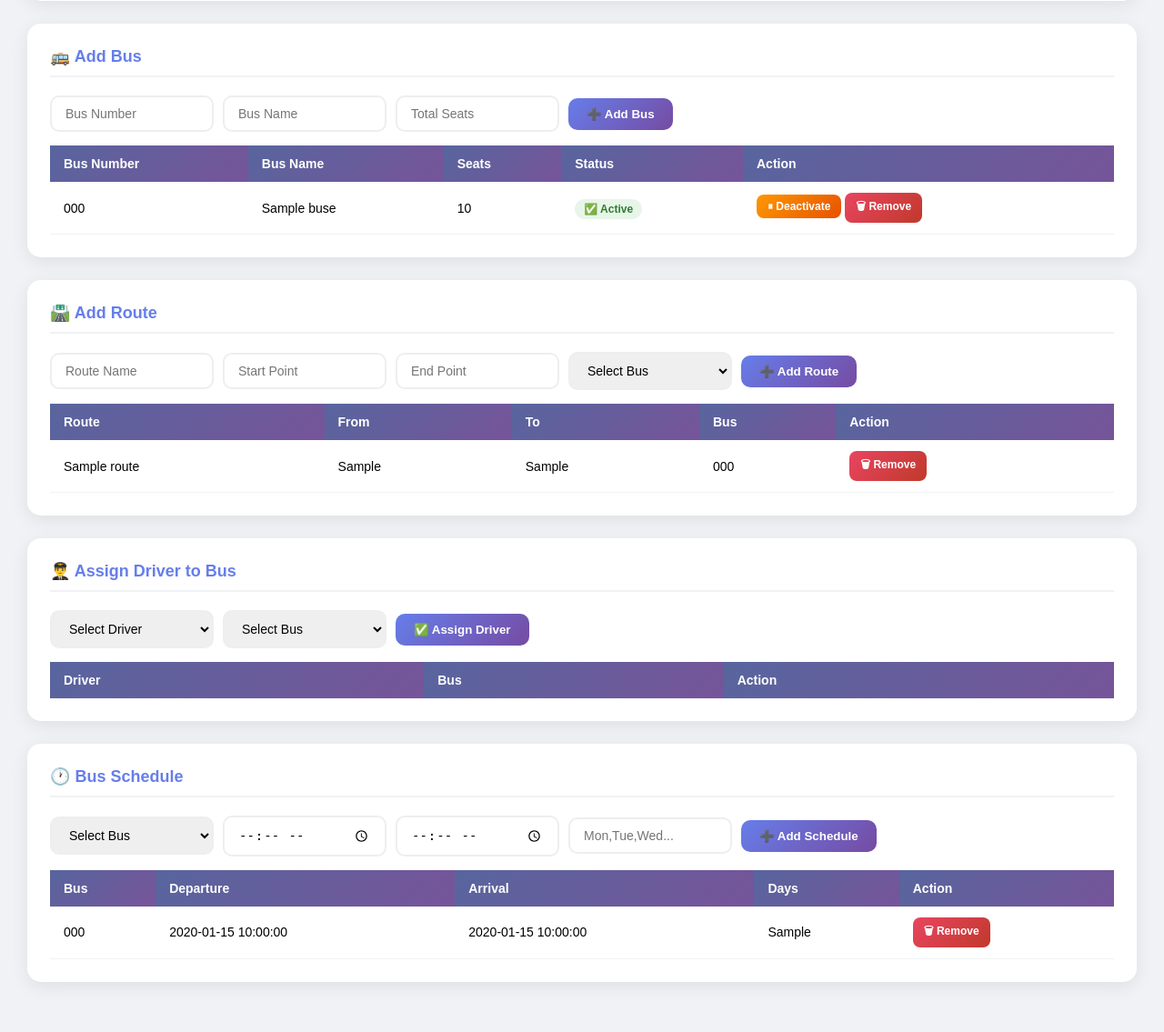
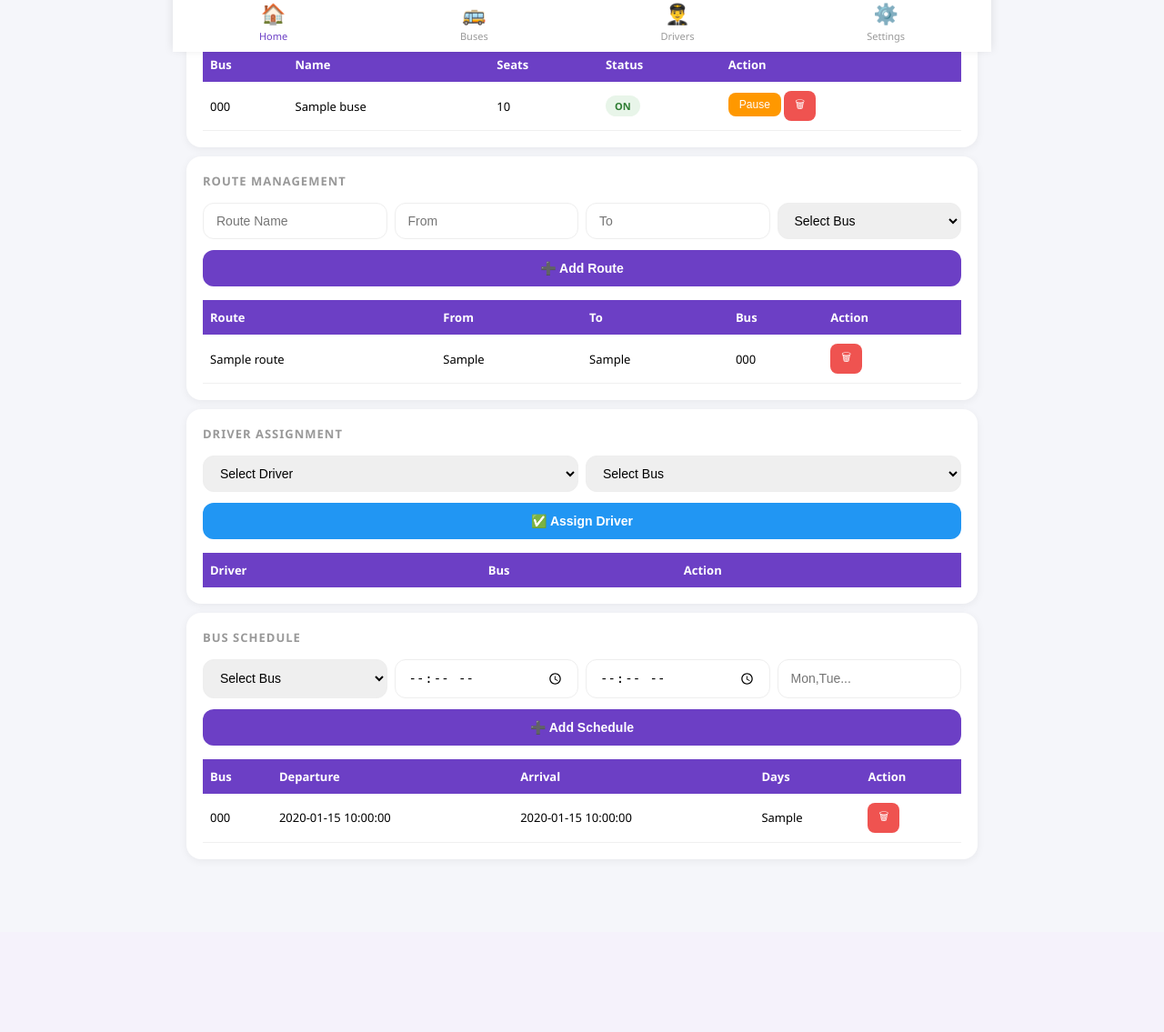
Before and after one commit to PR0810/Smart-Bus-Tracking, a Flask app: page /admin in a window 1280 px wide. Shown: the part 743-1878 px from the top of the page at 91% size. After the commit the page ends 1688 px from the top, so only its background shows below. Run offline with Flask 3, Linux system fonts and the light colour scheme; the visitor is signed in with stand-in values (Sample User, id 1); tables that the repository leaves empty or names only in its code hold one stand-in row (values such as "Sample post"); data that the repository does not hold is empty; some libraries are stand-ins or nearby versions.

Commit message:
new admin UI

```diff
--- a/templates/admin.html
+++ b/templates/admin.html
@@ -1,7 +1,7 @@
 <!doctype html>
 <html>
   <head>
-    <title>Admin Dashboard</title>
+    <title>Admin Panel</title>
     <link rel="icon" type="image/png" href="/static/bus.png" />
     <link
       rel="stylesheet"
@@ -9,6 +9,7 @@
     />
     <script src="https://unpkg.com/leaflet@1.9.4/dist/leaflet.js"></script>
     <script src="https://cdn.socket.io/4.5.0/socket.io.min.js"></script>
+    <meta name="viewport" content="width=device-width, initial-scale=1.0" />
     <style>
       * {
         margin: 0;
@@ -16,260 +17,328 @@
         box-sizing: border-box;
       }
       body {
-        font-family: Arial, sans-serif;
-        background: #f0f2f5;
+        font-family: "Segoe UI", sans-serif;
+        background: #f5f6fa;
       }
+
       .navbar {
-        background: linear-gradient(135deg, #667eea, #764ba2);
-        padding: 15px 30px;
+        background: #6c3fc5;
+        padding: 15px 20px;
         color: white;
         display: flex;
         justify-content: space-between;
         align-items: center;
-        box-shadow: 0 4px 15px rgba(0, 0, 0, 0.2);
+        position: sticky;
+        top: 0;
+        z-index: 100;
       }
       .navbar h1 {
-        font-size: 22px;
+        font-size: 18px;
       }
-      .navbar-links a,
-      .navbar-links button {
+      .navbar-right {
+        display: flex;
+        gap: 10px;
+        align-items: center;
+      }
+      .navbar-right a,
+      .navbar-right button {
         color: white;
         text-decoration: none;
         background: rgba(255, 255, 255, 0.2);
-        padding: 8px 15px;
-        border-radius: 8px;
-        margin-left: 10px;
+        padding: 7px 14px;
+        border-radius: 20px;
         border: none;
         cursor: pointer;
-        font-size: 14px;
+        font-size: 13px;
       }
-      .navbar-links a:hover,
-      .navbar-links button:hover {
-        background: rgba(255, 255, 255, 0.3);
+
+      .hero {
+        background: linear-gradient(135deg, #f0e6ff, #e8f4ff);
+        padding: 20px;
+        text-align: center;
       }
-      .container {
-        padding: 30px;
+      .hero h2 {
+        color: #6c3fc5;
+        font-size: 22px;
+        font-weight: 700;
       }
-      .stats {
+
+      .stats-grid {
         display: grid;
         grid-template-columns: repeat(3, 1fr);
-        gap: 20px;
-        margin-bottom: 25px;
+        gap: 12px;
+        padding: 15px;
       }
       .stat-card {
         background: white;
-        padding: 25px;
-        border-radius: 15px;
-        box-shadow: 0 5px 20px rgba(0, 0, 0, 0.08);
+        border-radius: 16px;
+        padding: 15px 10px;
         text-align: center;
-        border-top: 4px solid #667eea;
-        transition: 0.3s;
-      }
-      .stat-card:hover {
-        transform: translateY(-3px);
+        box-shadow: 0 2px 10px rgba(0, 0, 0, 0.06);
       }
       .stat-card h2 {
-        color: #667eea;
-        font-size: 42px;
-        font-weight: bold;
+        font-size: 28px;
+        font-weight: 800;
       }
       .stat-card p {
+        font-size: 12px;
         color: #888;
-        margin-top: 5px;
-        font-size: 14px;
+        margin-top: 3px;
       }
+      .stat-blue h2 {
+        color: #2196f3;
+      }
+      .stat-blue {
+        background: #e3f2fd;
+      }
+      .stat-green h2 {
+        color: #4caf50;
+      }
+      .stat-green {
+        background: #e8f5e9;
+      }
+      .stat-purple h2 {
+        color: #9c27b0;
+      }
+      .stat-purple {
+        background: #f3e5f5;
+      }
+
       .section {
         background: white;
-        padding: 25px;
-        border-radius: 15px;
-        box-shadow: 0 5px 20px rgba(0, 0, 0, 0.08);
-        margin-bottom: 25px;
+        margin: 10px 15px;
+        border-radius: 16px;
+        padding: 18px;
+        box-shadow: 0 2px 10px rgba(0, 0, 0, 0.06);
+      }
+      .section-title {
+        font-size: 13px;
+        font-weight: 700;
+        color: #999;
+        letter-spacing: 1px;
+        margin-bottom: 15px;
+        text-transform: uppercase;
       }
       .section h3 {
-        color: #667eea;
-        margin-bottom: 20px;
-        font-size: 18px;
-        padding-bottom: 10px;
-        border-bottom: 2px solid #f0f2f5;
+        color: #333;
+        font-size: 16px;
+        margin-bottom: 15px;
       }
+
       .form-row {
         display: flex;
-        gap: 10px;
+        gap: 8px;
         flex-wrap: wrap;
-        align-items: center;
-        margin-bottom: 15px;
+        margin-bottom: 12px;
       }
       input,
       select {
-        padding: 10px 15px;
-        border: 2px solid #eee;
-        border-radius: 10px;
+        padding: 10px 14px;
+        border: 1.5px solid #eee;
+        border-radius: 12px;
         font-size: 14px;
-        width: 180px;
+        flex: 1;
+        min-width: 120px;
         transition: 0.3s;
       }
       input:focus,
       select:focus {
-        border-color: #667eea;
+        border-color: #6c3fc5;
         outline: none;
       }
+
       .btn {
-        padding: 10px 20px;
-        background: linear-gradient(135deg, #667eea, #764ba2);
+        padding: 12px 20px;
+        background: #2196f3;
         color: white;
         border: none;
-        border-radius: 10px;
+        border-radius: 12px;
         cursor: pointer;
-        font-weight: bold;
+        font-weight: 700;
+        font-size: 14px;
+        width: 100%;
         transition: 0.3s;
       }
       .btn:hover {
-        transform: scale(1.02);
-        box-shadow: 0 5px 15px rgba(102, 126, 234, 0.4);
+        transform: scale(1.01);
+        opacity: 0.9;
+      }
+      .btn-purple {
+        background: #6c3fc5;
       }
       .btn-red {
-        background: linear-gradient(135deg, #e94560, #c0392b);
-      }
-      .btn-orange {
-        background: linear-gradient(135deg, #ff9800, #e65100);
-      }
-      .btn-red,
-      .btn-orange {
+        background: #ef5350;
         color: white;
         border: none;
         padding: 6px 12px;
         border-radius: 8px;
         cursor: pointer;
         font-size: 12px;
-        font-weight: bold;
       }
+      .btn-orange {
+        background: #ff9800;
+        color: white;
+        border: none;
+        padding: 6px 12px;
+        border-radius: 8px;
+        cursor: pointer;
+        font-size: 12px;
+      }
+
       table {
         width: 100%;
         border-collapse: collapse;
-        margin-top: 15px;
+        font-size: 13px;
       }
       th {
-        background: linear-gradient(135deg, #58659e, #765499);
+        background: #6c3fc5;
         color: white;
-        padding: 12px 15px;
+        padding: 10px 8px;
         text-align: left;
-        font-size: 14px;
       }
       td {
-        padding: 12px 15px;
-        border-bottom: 1px solid #f0f2f5;
-        font-size: 14px;
+        padding: 10px 8px;
+        border-bottom: 1px solid #f0f0f0;
       }
       tr:hover td {
-        background: #f8f9ff;
+        background: #f8f4ff;
       }
-      #map {
-        height: 400px;
-        border-radius: 12px;
+
+      .badge {
+        display: inline-block;
+        padding: 4px 10px;
+        border-radius: 20px;
+        font-size: 11px;
+        font-weight: 700;
       }
       .badge-active {
         background: #e8f5e9;
         color: #2e7d32;
-        padding: 4px 10px;
-        border-radius: 20px;
-        font-size: 12px;
-        font-weight: bold;
       }
       .badge-inactive {
         background: #ffebee;
         color: #c62828;
-        padding: 4px 10px;
-        border-radius: 20px;
-        font-size: 12px;
-        font-weight: bold;
       }
-      @media (max-width: 768px) {
-        .stats {
-          grid-template-columns: 1fr;
+
+      #map {
+        height: 300px;
+        border-radius: 12px;
+      }
+
+      .bottom-nav {
+        position: fixed;
+        bottom: 0;
+        width: 100%;
+        background: white;
+        display: flex;
+        justify-content: space-around;
+        padding: 10px 0;
+        box-shadow: 0 -2px 10px rgba(0, 0, 0, 0.1);
+        z-index: 100;
+      }
+      .bottom-nav a {
+        display: flex;
+        flex-direction: column;
+        align-items: center;
+        font-size: 11px;
+        color: #999;
+        text-decoration: none;
+        gap: 3px;
+      }
+      .bottom-nav a.active {
+        color: #6c3fc5;
+      }
+      .bottom-nav span {
+        font-size: 22px;
+      }
+
+      .content {
+        padding-bottom: 70px;
+      }
+
+      @media (min-width: 768px) {
+        .stats-grid {
+          grid-template-columns: repeat(6, 1fr);
         }
-        .container {
-          padding: 10px;
+        .content {
+          max-width: 900px;
+          margin: auto;
         }
-        input,
-        select {
-          width: 100%;
-        }
-        .btn {
-          width: 100%;
-          margin-top: 5px;
+        .bottom-nav {
+          max-width: 900px;
+          left: 50%;
+          transform: translateX(-50%);
         }
       }
+
       body.dark {
         background: #1a1a2e;
-        color: white;
       }
       body.dark .section,
       body.dark .stat-card {
         background: #16213e;
         color: white;
       }
-      body.dark table,
-      body.dark th,
       body.dark td {
+        border-color: #333;
+        color: #ccc;
+      }
+      body.dark .bottom-nav {
         background: #16213e;
-        color: white;
-        border-color: #333;
       }
-      body.dark input,
-      body.dark select {
-        background: #0f3460;
-        color: white;
-        border-color: #333;
-      }
-      body.dark tr:hover td {
+      body.dark .hero {
         background: #0f3460;
       }
     </style>
   </head>
   <body>
     <div class="navbar">
-      <h1>🚌 Admin Dashboard</h1>
-      <div class="navbar-links">
-        <a href="/bus_history">📍 History</a>
-        <a href="/profile">👤 Profile</a>
-        <button onclick="toggleDark()" id="darkBtn">🌙 Dark</button>
-        <a href="/logout">Logout</a>
+      <h1>👨‍💼 Admin Panel</h1>
+      <div class="navbar-right">
+        <a href="/profile">👤</a>
+        <a href="/bus_history">📍</a>
+        <button onclick="toggleDark()" id="darkBtn">🌙</button>
+        <a href="/logout">Exit</a>
       </div>
     </div>
 
-    <div class="container">
-      <div class="stats">
-        <div class="stat-card">
+    <div class="hero">
+      <h2>Admin Dashboard</h2>
+    </div>
+
+    <div class="content">
+      <div class="stats-grid">
+        <div class="stat-card stat-blue">
           <h2 id="totalBuses">0</h2>
-          <p>🚌 Total Buses</p>
+          <p>🚌 Buses</p>
         </div>
-        <div class="stat-card">
+        <div class="stat-card stat-green">
           <h2 id="activeBuses">0</h2>
-          <p>✅ Active Buses</p>
+          <p>✅ Active</p>
         </div>
-        <div class="stat-card">
+        <div class="stat-card stat-purple">
           <h2 id="totalDrivers">0</h2>
-          <p>👨‍✈️ Total Drivers</p>
+          <p>👨‍✈️ Drivers</p>
         </div>
       </div>
 
       <div class="section">
-        <h3>🗺️ Live Bus Locations</h3>
+        <p class="section-title">All Buses Live Overview</p>
         <div id="map"></div>
       </div>
 
       <div class="section">
-        <h3>🚌 Add Bus</h3>
+        <p class="section-title">Bus Management</p>
         <div class="form-row">
           <input type="text" id="bus_number" placeholder="Bus Number" />
           <input type="text" id="bus_name" placeholder="Bus Name" />
-          <input type="number" id="total_seats" placeholder="Total Seats" />
-          <button class="btn" onclick="addBus()">➕ Add Bus</button>
+          <input type="number" id="total_seats" placeholder="Seats" />
         </div>
-        <table id="busTable">
+        <button class="btn" onclick="addBus()">➕ Add New Bus</button>
+        <table id="busTable" style="margin-top: 15px">
           <tr>
-            <th>Bus Number</th>
-            <th>Bus Name</th>
+            <th>Bus</th>
+            <th>Name</th>
             <th>Seats</th>
             <th>Status</th>
             <th>Action</th>
@@ -278,17 +347,19 @@
       </div>
 
       <div class="section">
-        <h3>🛣️ Add Route</h3>
+        <p class="section-title">Route Management</p>
         <div class="form-row">
           <input type="text" id="route_name" placeholder="Route Name" />
-          <input type="text" id="start_point" placeholder="Start Point" />
-          <input type="text" id="end_point" placeholder="End Point" />
+          <input type="text" id="start_point" placeholder="From" />
+          <input type="text" id="end_point" placeholder="To" />
           <select id="route_bus_id">
             <option value="">Select Bus</option>
           </select>
-          <button class="btn" onclick="addRoute()">➕ Add Route</button>
         </div>
-        <table id="routeTable">
+        <button class="btn btn-purple" onclick="addRoute()">
+          ➕ Add Route
+        </button>
+        <table id="routeTable" style="margin-top: 15px">
           <tr>
             <th>Route</th>
             <th>From</th>
@@ -300,7 +371,7 @@
       </div>
 
       <div class="section">
-        <h3>👨‍✈️ Assign Driver to Bus</h3>
+        <p class="section-title">Driver Assignment</p>
         <div class="form-row">
           <select id="driver_id">
             <option value="">Select Driver</option>
@@ -308,9 +379,9 @@
           <select id="bus_id">
             <option value="">Select Bus</option>
           </select>
-          <button class="btn" onclick="assignDriver()">✅ Assign Driver</button>
         </div>
-        <table id="driverTable">
+        <button class="btn" onclick="assignDriver()">✅ Assign Driver</button>
+        <table id="driverTable" style="margin-top: 15px">
           <tr>
             <th>Driver</th>
             <th>Bus</th>
@@ -320,17 +391,19 @@
       </div>
 
       <div class="section">
-        <h3>🕐 Bus Schedule</h3>
+        <p class="section-title">Bus Schedule</p>
         <div class="form-row">
           <select id="schedule_bus_id">
             <option value="">Select Bus</option>
           </select>
           <input type="time" id="departure_time" />
           <input type="time" id="arrival_time" />
-          <input type="text" id="days" placeholder="Mon,Tue,Wed..." />
-          <button class="btn" onclick="addSchedule()">➕ Add Schedule</button>
+          <input type="text" id="days" placeholder="Mon,Tue..." />
         </div>
-        <table id="scheduleTable">
+        <button class="btn btn-purple" onclick="addSchedule()">
+          ➕ Add Schedule
+        </button>
+        <table id="scheduleTable" style="margin-top: 15px">
           <tr>
             <th>Bus</th>
             <th>Departure</th>
@@ -340,6 +413,13 @@
           </tr>
         </table>
       </div>
+    </div>
+
+    <div class="bottom-nav">
+      <a href="/admin" class="active"><span>🏠</span>Home</a>
+      <a href="/bus_history"><span>🚌</span>Buses</a>
+      <a href="#"><span>👨‍✈️</span>Drivers</a>
+      <a href="/profile"><span>⚙️</span>Settings</a>
     </div>
 
     <script>
@@ -370,17 +450,10 @@
           data.forEach((b) => {
             var badge =
               b.status === "active"
-                ? `<span class="badge-active">✅ Active</span>`
-                : `<span class="badge-inactive">❌ Inactive</span>`;
-            document.getElementById("busTable").innerHTML += `<tr>
-                    <td>${b.bus_number}</td>
-                    <td>${b.bus_name || "N/A"}</td>
-                    <td>${b.total_seats}</td>
-                    <td>${badge}</td>
-                    <td>
-                        <button class="btn-orange" onclick="toggleBus(${b.id},'${b.status}')">${b.status === "active" ? "⏸ Deactivate" : "▶ Activate"}</button>
-                        <button class="btn-red" onclick="deleteBus(${b.id})">🗑 Remove</button>
-                    </td></tr>`;
+                ? '<span class="badge badge-active">ON</span>'
+                : '<span class="badge badge-inactive">OFF</span>';
+            document.getElementById("busTable").innerHTML +=
+              `<tr><td>${b.bus_number}</td><td>${b.bus_name || "N/A"}</td><td>${b.total_seats}</td><td>${badge}</td><td><button class="btn-orange" onclick="toggleBus(${b.id},'${b.status}')">${b.status === "active" ? "Pause" : "Play"}</button> <button class="btn-red" onclick="deleteBus(${b.id})">🗑</button></td></tr>`;
             document.getElementById("bus_id").innerHTML +=
               `<option value="${b.id}">${b.bus_number}</option>`;
             document.getElementById("route_bus_id").innerHTML +=
@@ -394,9 +467,8 @@
         .then((r) => r.json())
         .then((data) => {
           data.forEach((r) => {
-            document.getElementById("routeTable").innerHTML += `<tr>
-                    <td>${r.route_name}</td><td>${r.start_point}</td><td>${r.end_point}</td><td>${r.bus_number || "N/A"}</td>
-                    <td><button class="btn-red" onclick="deleteRoute(${r.id})">🗑 Remove</button></td></tr>`;
+            document.getElementById("routeTable").innerHTML +=
+              `<tr><td>${r.route_name}</td><td>${r.start_point}</td><td>${r.end_point}</td><td>${r.bus_number || "N/A"}</td><td><button class="btn-red" onclick="deleteRoute(${r.id})">🗑</button></td></tr>`;
           });
         });
 
@@ -407,9 +479,8 @@
           data.forEach((d) => {
             document.getElementById("driver_id").innerHTML +=
               `<option value="${d.id}">${d.name}</option>`;
-            document.getElementById("driverTable").innerHTML += `<tr>
-                    <td>${d.name}</td><td>${d.bus || "Not Assigned"}</td>
-                    <td><button class="btn-red" onclick="removeDriver(${d.id})">🗑 Remove</button></td></tr>`;
+            document.getElementById("driverTable").innerHTML +=
+              `<tr><td>${d.name}</td><td>${d.bus || "Not Assigned"}</td><td><button class="btn-red" onclick="removeDriver(${d.id})">🗑</button></td></tr>`;
           });
         });
 
@@ -417,9 +488,8 @@
         .then((r) => r.json())
         .then((data) => {
           data.forEach((s) => {
-            document.getElementById("scheduleTable").innerHTML += `<tr>
-                    <td>${s.bus_number}</td><td>${s.departure}</td><td>${s.arrival}</td><td>${s.days}</td>
-                    <td><button class="btn-red" onclick="deleteSchedule(${s.id})">🗑 Remove</button></td></tr>`;
+            document.getElementById("scheduleTable").innerHTML +=
+              `<tr><td>${s.bus_number}</td><td>${s.departure}</td><td>${s.arrival}</td><td>${s.days}</td><td><button class="btn-red" onclick="deleteSchedule(${s.id})">🗑</button></td></tr>`;
           });
         });
 
@@ -433,7 +503,6 @@
           body: JSON.stringify({ bus_number, bus_name, total_seats }),
         }).then(() => location.reload());
       }
-
       function addRoute() {
         var route_name = document.getElementById("route_name").value;
         var start_point = document.getElementById("start_point").value;
@@ -445,7 +514,6 @@
           body: JSON.stringify({ route_name, start_point, end_point, bus_id }),
         }).then(() => location.reload());
       }
-
       function assignDriver() {
         var driver_id = document.getElementById("driver_id").value;
         var bus_id = document.getElementById("bus_id").value;
@@ -455,9 +523,8 @@
           body: JSON.stringify({ driver_id, bus_id }),
         }).then(() => location.reload());
       }
-
       function deleteBus(id) {
-        if (confirm("Delete this bus?")) {
+        if (confirm("Delete?")) {
           fetch("/delete_bus", {
             method: "POST",
             headers: { "Content-Type": "application/json" },
@@ -465,7 +532,6 @@
           }).then(() => location.reload());
         }
       }
-
       function toggleBus(id, status) {
         var new_status = status === "active" ? "inactive" : "active";
         fetch("/toggle_bus", {
@@ -474,9 +540,8 @@
           body: JSON.stringify({ id, status: new_status }),
         }).then(() => location.reload());
       }
-
       function deleteRoute(id) {
-        if (confirm("Delete this route?")) {
+        if (confirm("Delete?")) {
           fetch("/delete_route", {
             method: "POST",
             headers: { "Content-Type": "application/json" },
@@ -484,9 +549,8 @@
           }).then(() => location.reload());
         }
       }
-
       function removeDriver(id) {
-        if (confirm("Remove this driver?")) {
+        if (confirm("Remove?")) {
           fetch("/remove_driver", {
             method: "POST",
             headers: { "Content-Type": "application/json" },
@@ -494,7 +558,6 @@
           }).then(() => location.reload());
         }
       }
-
       function addSchedule() {
         var bus_id = document.getElementById("schedule_bus_id").value;
         var departure_time = document.getElementById("departure_time").value;
@@ -506,9 +569,8 @@
           body: JSON.stringify({ bus_id, departure_time, arrival_time, days }),
         }).then(() => location.reload());
       }
-
       function deleteSchedule(id) {
-        if (confirm("Delete schedule?")) {
+        if (confirm("Delete?")) {
           fetch("/delete_schedule", {
             method: "POST",
             headers: { "Content-Type": "application/json" },
@@ -520,14 +582,12 @@
       function toggleDark() {
         document.body.classList.toggle("dark");
         var isDark = document.body.classList.contains("dark");
-        document.getElementById("darkBtn").innerText = isDark
-          ? "☀️ Light"
-          : "🌙 Dark";
+        document.getElementById("darkBtn").innerText = isDark ? "☀️" : "🌙";
         localStorage.setItem("darkMode", isDark);
       }
       if (localStorage.getItem("darkMode") === "true") {
         document.body.classList.add("dark");
-        document.getElementById("darkBtn").innerText = "☀️ Light";
+        document.getElementById("darkBtn").innerText = "☀️";
       }
     </script>
   </body>
```
